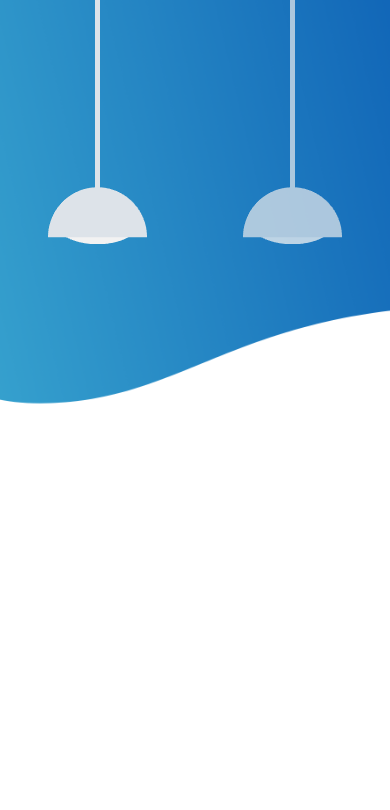
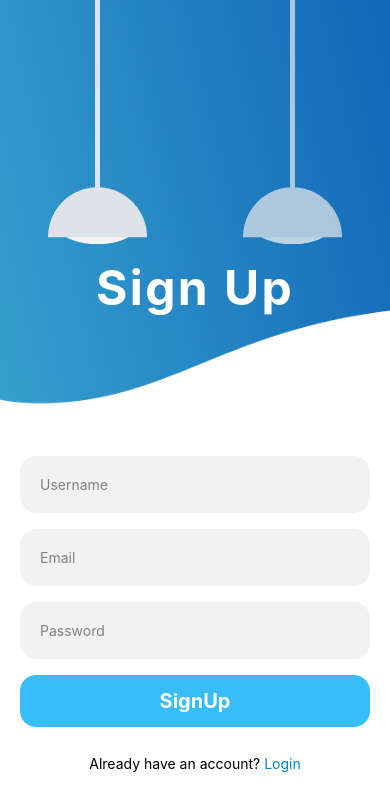
Before and after one commit to sachinivindoya/Wallify_Login, a React Native app: screen /SignUp in a window 390 px wide. Shown: the top 810 px of the page. Built offline with nearby package versions, Linux system fonts and the light colour scheme.

Commit message:
signup screen test

```diff
--- a/screens/LoginScreen.js
+++ b/screens/LoginScreen.js
@@ -1,4 +1,4 @@
-import { View, Text, Image, SafeAreaView, TextInput, TouchableOpacity } from 'react-native'
+import { View, Text, Image, SafeAreaView, TextInput, TouchableOpacity, Pressable } from 'react-native'
 import React from 'react'
 import { StatusBar } from 'expo-status-bar'
 import { useNavigation } from '@react-navigation/native'
@@ -74,7 +74,7 @@ export default function LoginScreen() {
                     className="flex-row justify-center">
 
                     <Text>Don't have an account? </Text>
-                    <TouchableOpacity onPress={()=> navigation.push('Signup')}>
+                    <TouchableOpacity onPress={()=> navigation.navigate('SignUp')}>
                         <Text className="text-sky-600">SignUp</Text>
                     </TouchableOpacity>
                 </Animated.View>
--- a/screens/SignupScreen.js
+++ b/screens/SignupScreen.js
@@ -32,11 +32,50 @@ function SignupScreen() {
                    Sign Up
              </Animated.Text>
         </View>
-
+        <View className="flex items-center mx-5 space-y-4">
+            <Animated.View
+                  entering={FadeInDown.duration(1000).springify()}
+                 className="bg-black/5 p-5 rounded-2xl w-full">
+                 <TextInput
+                     placeholder="Username"
+                     placeholderTextColor={'gray'}
+                />
+             </Animated.View>
+            <Animated.View
+                  entering={FadeInDown.delay(200).duration(1000).springify()}
+                  className="bg-black/5 p-5 rounded-2xl w-full">
+                <TextInput
+                   placeholder="Email"
+                   placeholderTextColor={'gray'}
+                  />
+           </Animated.View>
+             <Animated.View
+                   entering={FadeInDown.delay(400).duration(1000).springify()}
+                  className="bg-black/5 p-5 rounded-2xl w-full mb-3">
+                  <TextInput
+                     placeholder="Password"
+                       placeholderTextColor={'gray'}
+                       secureTextEntry
+                    />
+                </Animated.View>
+                 <Animated.View className="w-full" entering={FadeInDown.delay(600).duration(1000).springify()}>
+                   <TouchableOpacity className="w-full bg-sky-400 p-3 rounded-2xl mb-3">
+                  <Text className="text-xl font-bold text-white text-center">SignUp</Text>
+                </TouchableOpacity>
+                  </Animated.View>
+                 <Animated.View
+                   entering={FadeInDown.delay(800).duration(1000).springify()}
+                     className="flex-row justify-center">
+                     <Text>Already have an account? </Text>
+                     <TouchableOpacity onPress={()=> navigation.navigate('Login')}>
+                     <Text className="text-sky-600">Login</Text>
+                    </TouchableOpacity>
+                </Animated.View>
+            </View>
         </View>
     </View>
 
-  )
+  );
 }
 
 export default SignupScreen
```
